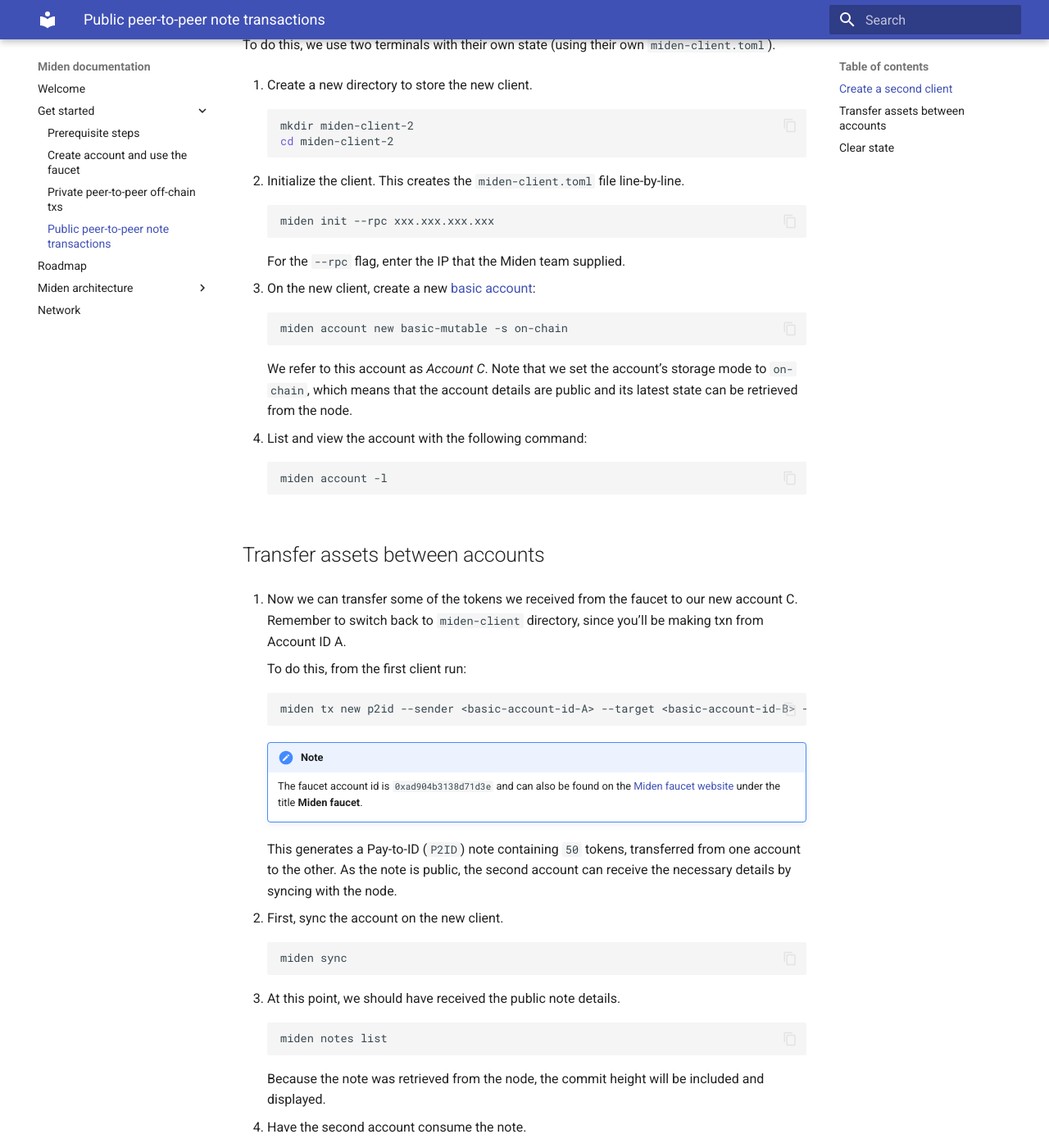
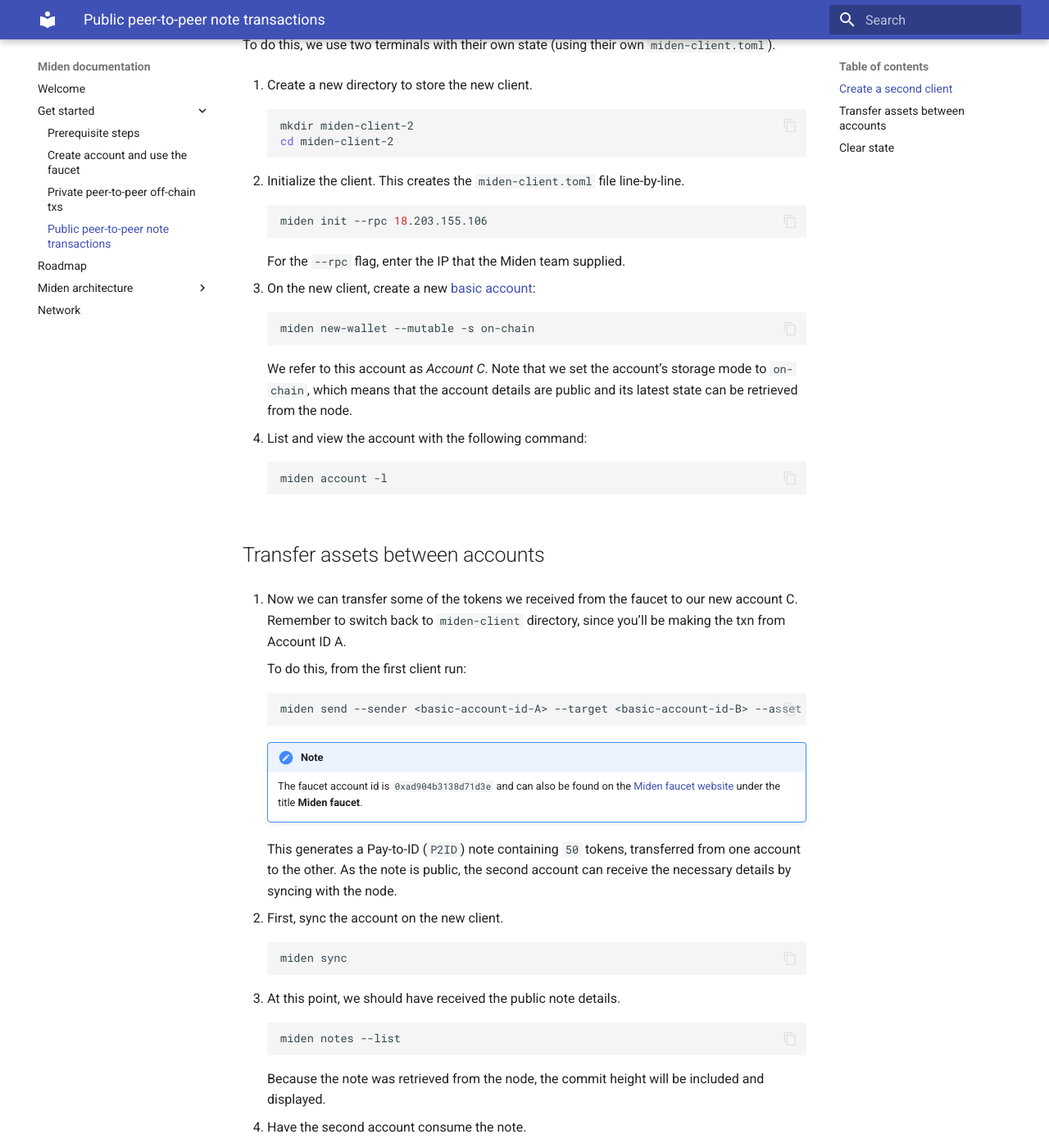
Before and after one commit to 0xPolygonMiden/miden-base, an MkDocs documentation site: the page built from docs/introduction/get-started/p2p-public.md, in a window 1280 px wide and 1400 px high, scrolled down 667 px. Shown: the whole window at 82% size. Built offline with MkDocs 1.6.1 and Material for MkDocs 9.7.7, drawn with Linux system fonts in a browser that asks for light colours.

Commit message:
docs: update docs for asset parsing change on cli (#697)

````diff
--- a/docs/introduction/get-started/p2p-public.md
+++ b/docs/introduction/get-started/p2p-public.md
@@ -29,14 +29,14 @@
 2. Initialize the client. This creates the `miden-client.toml` file line-by-line.
 
     ```sh
-    miden init --rpc xxx.xxx.xxx.xxx
+    miden init --rpc 18.203.155.106
     ```
     For the `--rpc` flag, enter the IP that the Miden team supplied.
 
 3. On the new client, create a new [basic account](https://docs.polygon.technology/miden/miden-base/architecture/accounts/#account-types):
 
     ```shell
-    miden account new basic-mutable -s on-chain
+    miden new-wallet --mutable -s on-chain
     ```
 
     We refer to this account as _Account C_. Note that we set the account's storage mode to `on-chain`, which means that the account details are public and its latest state can be retrieved from the node.
@@ -49,12 +49,12 @@
 
 ## Transfer assets between accounts
 
-1. Now we can transfer some of the tokens we received from the faucet to our new account C. Remember to switch back to `miden-client` directory, since you'll be making txn from Account ID A.
+1. Now we can transfer some of the tokens we received from the faucet to our new account C. Remember to switch back to `miden-client` directory, since you'll be making the txn from Account ID A.
 
     To do this, from the first client run:
 
     ```shell
-    miden tx new p2id --sender <basic-account-id-A> --target <basic-account-id-B> --faucet <faucet-account-id> 50 --note-type public
+    miden send --sender <basic-account-id-A> --target <basic-account-id-B> --asset 50::<faucet-account-id> --note-type public
     ```
 
     !!! note
@@ -71,7 +71,7 @@
 3. At this point, we should have received the public note details.
 
     ```sh
-    miden notes list
+    miden notes --list
     ```
 
     Because the note was retrieved from the node, the commit height will be included and displayed.
@@ -79,7 +79,7 @@
 4. Have the second account consume the note.
 
     ```sh
-    miden tx new consume-notes --account <regular-account-ID-B> <input-note-id>
+    miden consume-notes --account <regular-account-ID-B> <input-note-id>
     ```
 
     !!! tip
@@ -90,7 +90,7 @@
 Account C has now consumed the note and there should be new assets in the account:
 
 ```sh
-miden account show <account-ID>
+miden account --show <account-ID>
 ```
 
 ## Clear state
````
Also changed, not shown: docs/introduction/get-started/create-account-use-faucet.md (+10 -10 lines), docs/introduction/get-started/p2p-private.md (+7 -7 lines).
